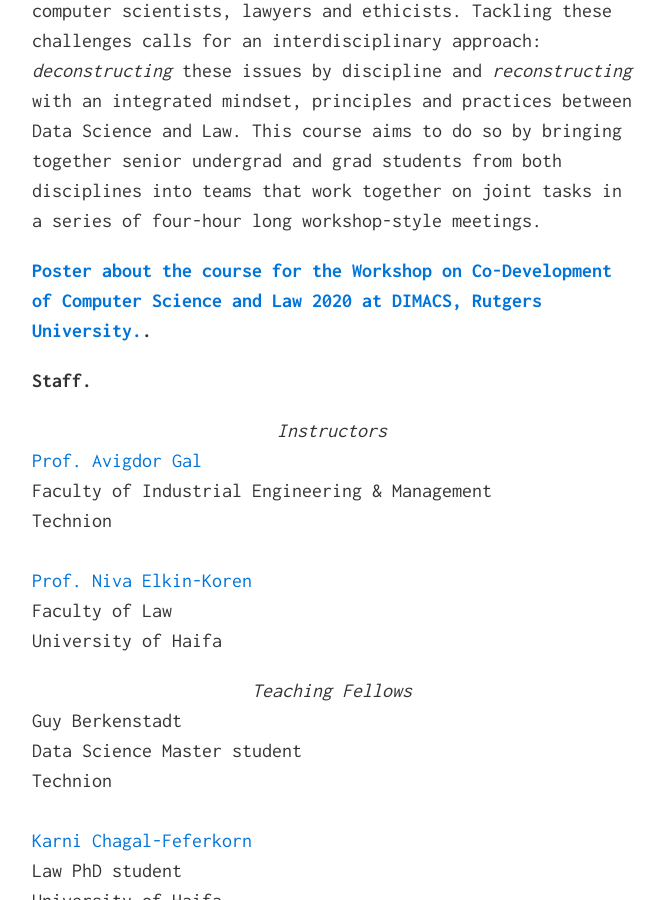
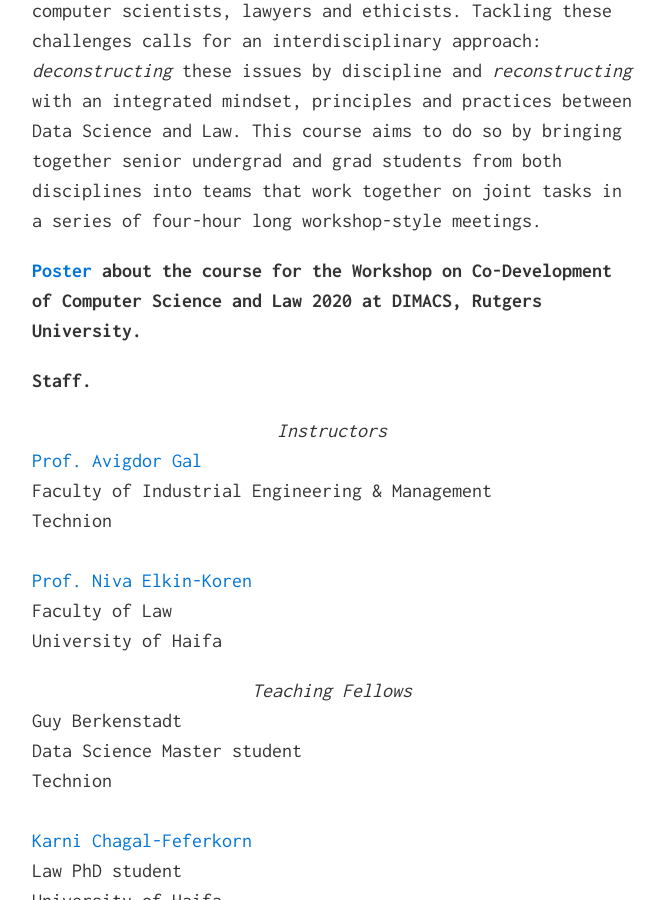
Before and after one commit to ResponsiblyAI/learn, a Jekyll site: the page built from index.md, in a window 1280 px wide and 900 px high, scrolled down 803 px. Shown: the whole window, without its empty margins (308-971 px from the left). Built offline with Jekyll 4.4.1, drawn with Linux system fonts in a browser that asks for light colours; nearby versions of some CDN libraries.

```diff
--- a/index.md
+++ b/index.md
@@ -16,7 +16,7 @@ title: Course // Responsible AI, Law & Society
 
 **Overview.** The deployment of Artificial Intelligence systems in multiple domains of society raises fundamental challenges and concerns, such as accountability, liability, fairness, transparency and privacy. The dynamic nature of AI systems requires a new set of skills informed by ethics, law, and policy to be applied throughout the life cycle of such systems: design, development and deployment. It also involves ongoing collaboration among data scientists, computer scientists, lawyers and ethicists. Tackling these challenges calls for an interdisciplinary approach: *deconstructing* these issues by discipline and *reconstructing* with an integrated mindset, principles and practices between Data Science and Law. This course aims to do so by bringing together senior undergrad and grad students from both disciplines into teams that work together on joint tasks in a series of four-hour long workshop-style meetings.
 
-**[Poster about the course for the Workshop on Co-Development of Computer Science and Law 2020 at DIMACS, Rutgers University.](assets/poster.pdf).**
+**[Poster](assets/poster.pdf) about the course for the Workshop on Co-Development of Computer Science and Law 2020 at DIMACS, Rutgers University.**
 
 **Staff.**
 
```
